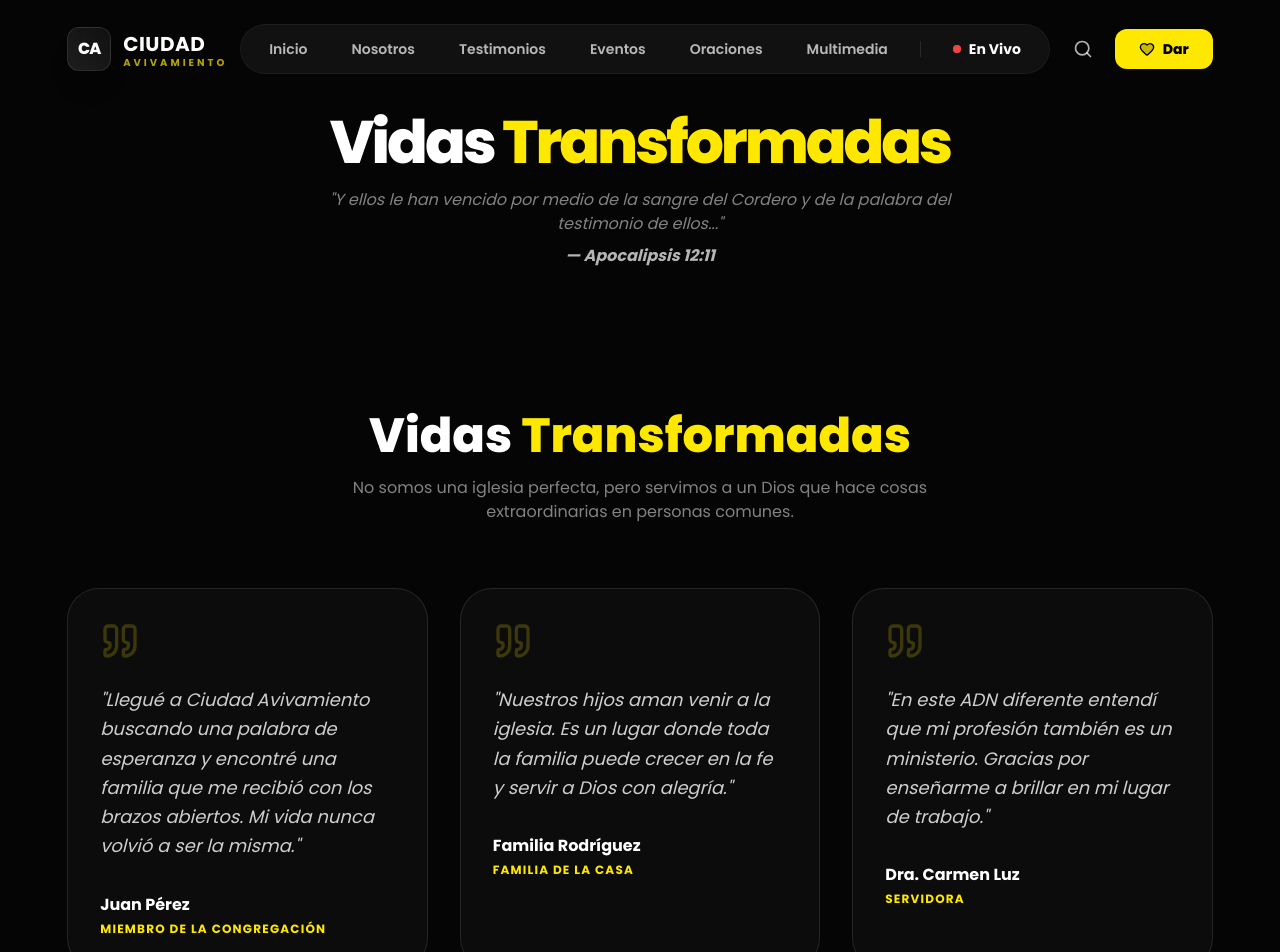
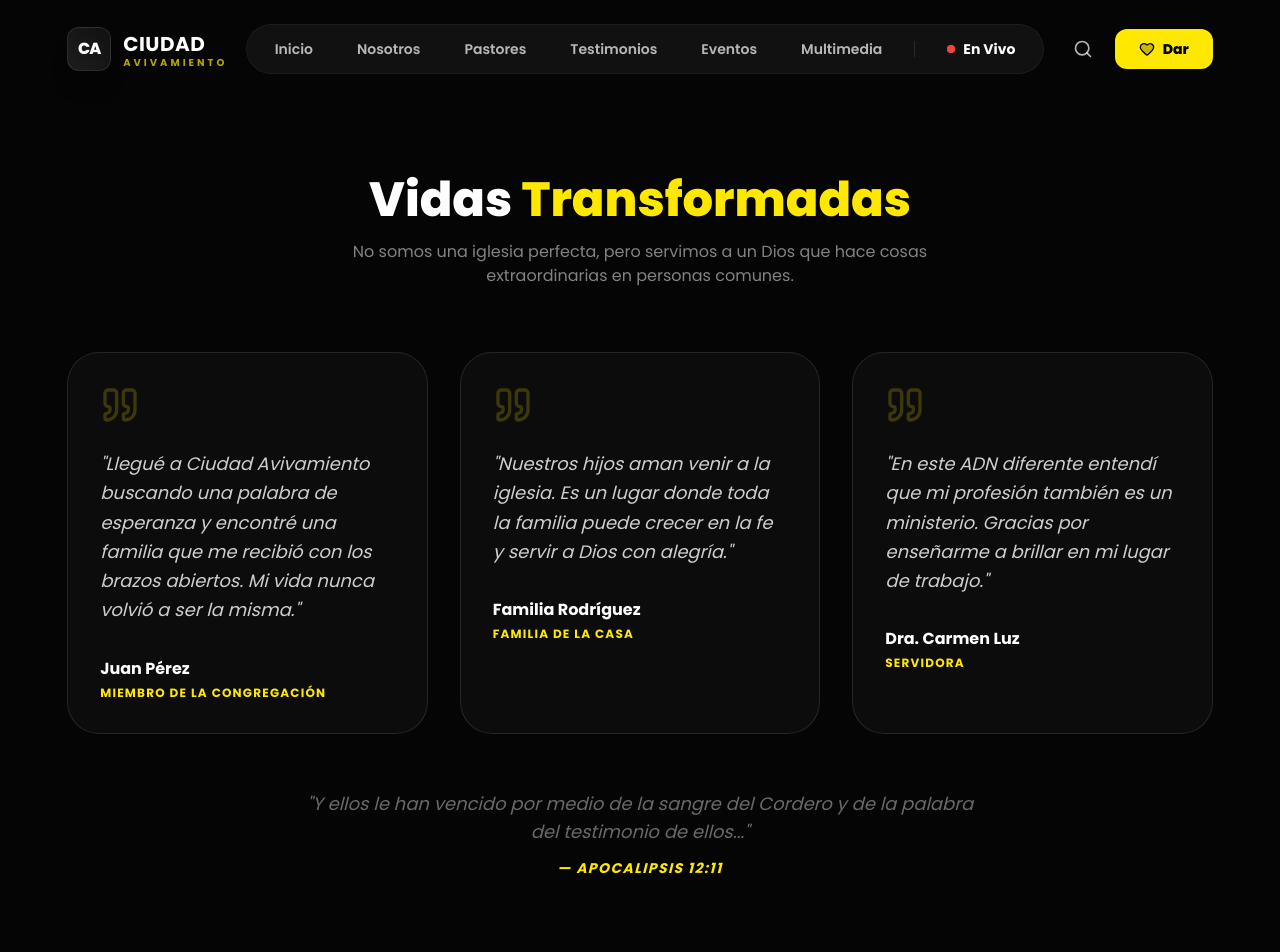
Before and after one commit to mapciudada/ciudad-avivamiento, a Next.js app: page /testimonios in a window 1280 px wide. Shown: the top 952 px of the page. Built offline with nearby package versions, Linux system fonts and the light colour scheme.

Commit message:
Fix: Eliminar título duplicado en página de Testimonios

```diff
--- a/app/testimonios/page.tsx
+++ b/app/testimonios/page.tsx
@@ -6,20 +6,18 @@ export default function TestimoniosPage() {
   return (
     <>
       <Nav />
-      <main className="bg-[#050505] min-h-screen pt-28 pb-12">
-        {/* Encabezado de la Página */}
-        <div className="container mx-auto px-4 mb-12 text-center">
-          <h1 className="text-4xl md:text-6xl font-black text-white tracking-tighter mb-4">
-            Vidas <span className="text-[#FFE800]">Transformadas</span>
-          </h1>
-          <p className="text-white/50 max-w-2xl mx-auto italic">
+      <main className="bg-[#050505] min-h-screen pt-20">
+
+        {/* Aquí cargamos la sección que ya tiene el título "Vidas Transformadas" */}
+        <TestimonialsSection />
+
+        {/* Versículo Bíblico como cierre elegante (al final) */}
+        <div className="container mx-auto px-4 pb-24 text-center -mt-10 relative z-10">
+          <p className="text-white/40 max-w-2xl mx-auto italic text-lg">
             "Y ellos le han vencido por medio de la sangre del Cordero y de la palabra del testimonio de ellos..."
-            <span className="block mt-2 font-bold text-white/70">— Apocalipsis 12:11</span>
+            <span className="block mt-3 font-bold text-[#FFE800] text-sm tracking-widest uppercase">— Apocalipsis 12:11</span>
           </p>
         </div>
-
-        {/* Reutilizamos la sección que ya tiene el diseño Pro */}
-        <TestimonialsSection />
 
         <SocialBar />
       </main>
@@ -34,6 +32,7 @@ export default function TestimoniosPage() {
             <a
               href="https://www.motostorellc.com/"
               target="_blank"
+              rel="noopener noreferrer"
               className="text-white hover:text-[#FFE800] transition-all duration-300 font-black underline decoration-[#FFE800] underline-offset-4"
             >
               Moto Store LLC
--- a/components/Nav.tsx
+++ b/components/Nav.tsx
@@ -14,13 +14,13 @@ export default function Nav() {
     return () => window.removeEventListener("scroll", handleScroll);
   }, []);
 
-  // 👇 LISTA ACTUALIZADA CON "TESTIMONIOS"
+  // 👇 LISTA ACTUALIZADA: Incluye Pastores y la nueva página de Testimonios
   const links = [
     { name: "Inicio", href: "/" },
     { name: "Nosotros", href: "/nosotros" },
-    { name: "Testimonios", href: "/#testimonios" }, // ✅ Agregado aquí
+    { name: "Pastores", href: "/liderazgo" },    // ✅ Nueva página
+    { name: "Testimonios", href: "/testimonios" }, // ✅ Actualizado (sin #)
     { name: "Eventos", href: "/eventos" },
-    { name: "Oraciones", href: "/oraciones" },
     { name: "Multimedia", href: "/multimedia" },
   ];
 
```
